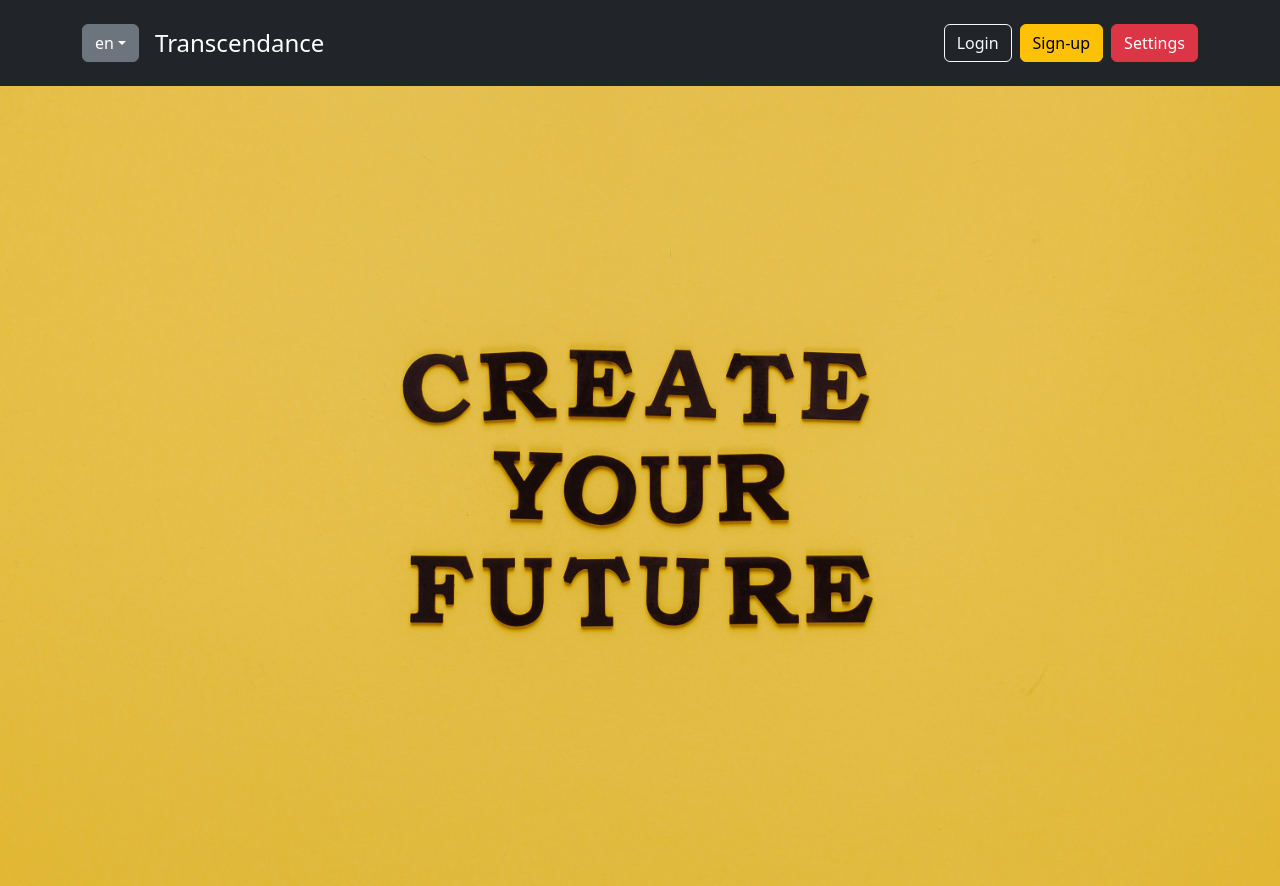
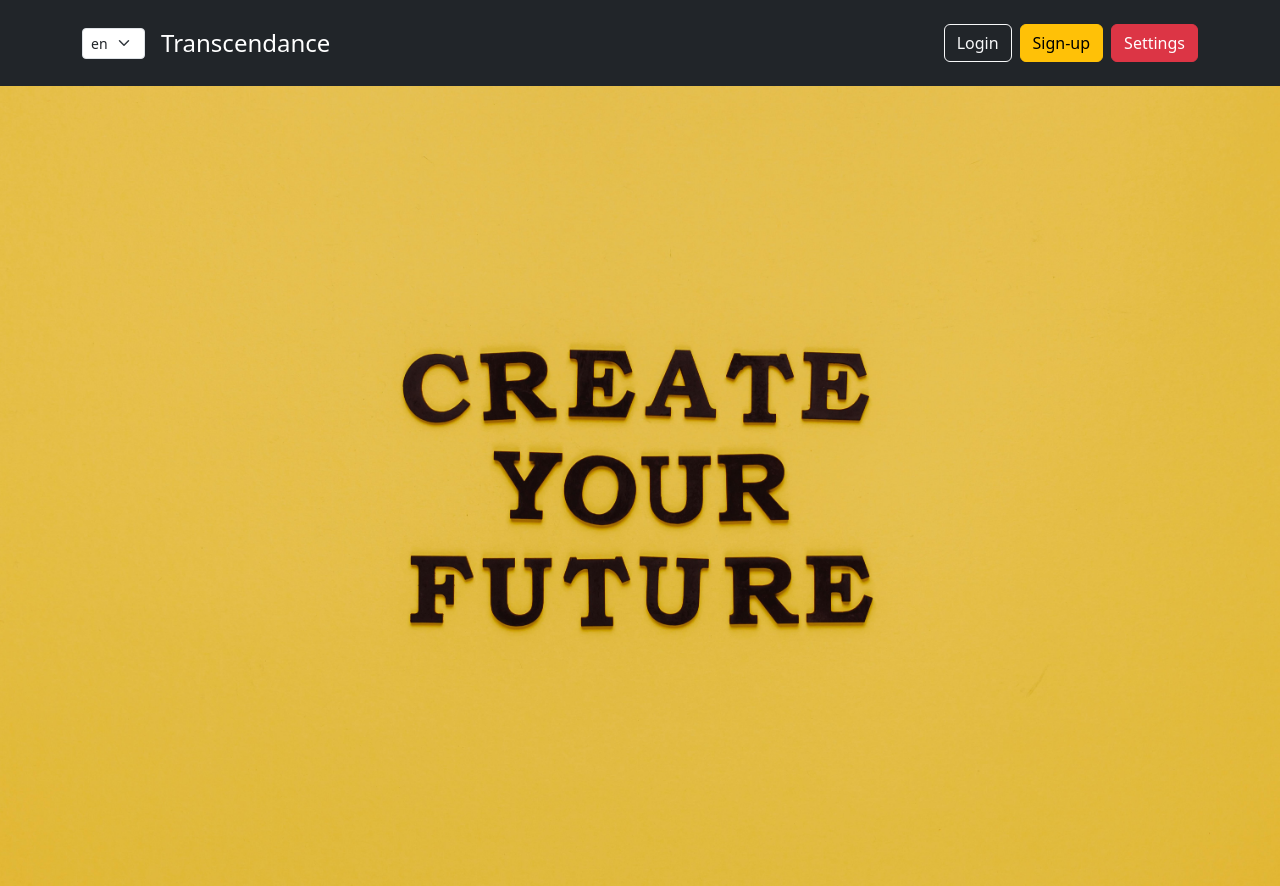
Before and after one commit to Vlad-PLK/Transcandence, a React (Vite) app in the folder front-react/: page / in a window 1280 px wide. Built offline with nearby package versions, Linux system fonts and the light colour scheme.

Commit message:
working on translation

```diff
--- a/front-react/package.json
+++ b/front-react/package.json
@@ -14,6 +14,7 @@
     "bootstrap": "^5.3.3",
     "react": "^18.3.1",
     "react-dom": "^18.3.1",
+    "react-i18next": "^14.1.2",
     "react-router-dom": "^6.24.0"
   },
   "devDependencies": {
--- a/front-react/src/Menu.jsx
+++ b/front-react/src/Menu.jsx
@@ -1,7 +1,7 @@
+import { useState } from "react";
 import LoginModal from "./LoginModal";
 import RegisterModal from "./RegisterModal";
 import SettingsModal from "./SettingsModal";
-
 
 function Menu()
 {
@@ -12,16 +12,13 @@ function Menu()
       <header className="p-4 text-bg-dark">
         <div className="container">
           <div className="d-flex flex-wrap align-items-center justify-content-lg-start">
-            <div className="dropdown">
-              <button className="btn btn-secondary dropdown-toggle" type="button" data-bs-toggle="dropdown" aria-expanded="false">
-                en
-              </button>
-              <div id="languages" className="dropdown-menu" aria-labelledby="languageMenuButton">
-                <a className="dropdown-item" href="#">en</a>
-                <a className="dropdown-item" href="#">fr</a>
-                <a className="dropdown-item" href="#">ru</a>
-              </div>
-            </div>
+            <ul class="nav col-sm-auto mb-2 justify-content-center mb-md-0">
+              <select class="form-select form-select-sm" aria-label="language">
+                <option selected>en</option>
+                <option value="ru">ru</option>
+                <option value="fr">fr</option>
+              </select>
+            </ul>
             <a href="/" className="d-flex align-items-center ms-3 mb-3 mb-md-0 me-md-auto text-decoration-none text-white">
               <span className="fs-4">Transcendance</span>
             </a>
```
Also changed, not shown: front-react/src/i18n.jsx (added, +60 -0 lines), front-react/src/main.jsx (+6 -3 lines), 1 other file (tests, documents, lock files or other folders).
